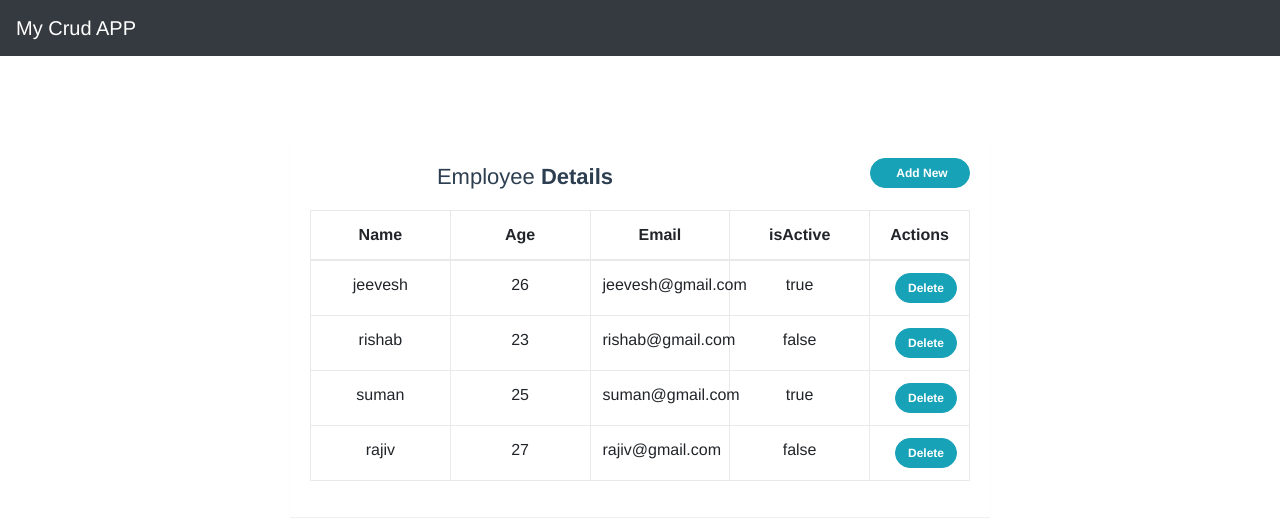
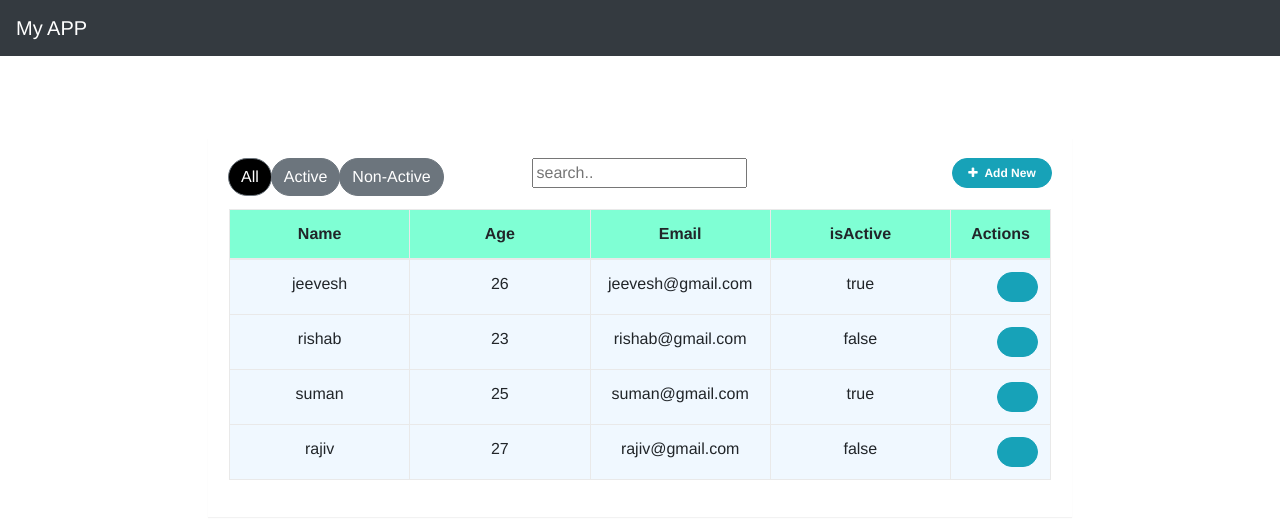
Before and after one commit to jeevaquarian/crud-emp-app, a Vue app: page / in a window 1280 px wide. Shown: the top 520 px of the page. Built offline with nearby package versions, Linux system fonts and the light colour scheme.

Commit message:
filter added

```diff
--- a/package.json
+++ b/package.json
@@ -11,6 +11,7 @@
     "bootstrap-vue": "^2.17.3",
     "core-js": "^3.6.5",
     "vue": "^2.6.11",
+    "vuelidate": "^0.7.6",
     "vuex": "^3.6.0"
   },
   "devDependencies": {
--- a/public/index.html
+++ b/public/index.html
@@ -5,6 +5,8 @@
     <meta http-equiv="X-UA-Compatible" content="IE=edge">
     <meta name="viewport" content="width=device-width,initial-scale=1.0">
     <link rel="icon" href="<%= BASE_URL %>favicon.ico">
+    <link rel="stylesheet" href="https://fonts.googleapis.com/icon?family=Material+Icons">
+<link rel="stylesheet" href="https://maxcdn.bootstrapcdn.com/font-awesome/4.7.0/css/font-awesome.min.css">
     <title><%= htmlWebpackPlugin.options.title %></title>
   </head>
   <body>
--- a/src/App.vue
+++ b/src/App.vue
@@ -14,14 +14,15 @@
 </template>
 
 <script>
-import Header from './components/Header'
-import employeeList from './components/employeeList'
+import Header from "./components/Header";
+import employeeList from "./components/employeeList";
 export default {
-  name: 'App',
+  name: "App",
   components: {
-    Header,employeeList
-  }
-}
+    Header,
+    employeeList,
+  },
+};
 </script>
 
 <style>
--- a/src/components/Header.vue
+++ b/src/components/Header.vue
@@ -1,7 +1,7 @@
 <template>
     <div>
   <b-navbar toggleable="lg" type="dark" variant="dark" fixed="top">
-    <b-navbar-brand href="#">My Crud APP</b-navbar-brand>
+    <b-navbar-brand href="#">My APP</b-navbar-brand>
   </b-navbar>
 </div>
 </template>
--- a/src/components/employeeList.vue
+++ b/src/components/employeeList.vue
@@ -4,12 +4,25 @@
         <div class="table-wrapper">
         <div class="table-title">
                 <div class="row">
-                    <div class="col-sm-8"><h2>Employee <b>Details</b></h2></div>
                     <div class="col-sm-4">
+                        <div class="filter-btn">
+             <b-button-group>
+  <b-button pill :class="{selected:filter==='all'}" @click="changeFilter('all')">All</b-button>
+  <b-button pill  :class="{selected:filter==='active'}"  @click="changeFilter('active')" >Active</b-button>
+  <b-button pill  :class="{selected:filter==='non-active'}" @click="changeFilter('non-active')" >Non-Active</b-button>
+  </b-button-group>
+                        </div>
+                    </div>
+                        <div class="col-sm-4 btn-add">
+                        <input type="text"  placeholder="search.."/>
+                    </div>
+                    <div class="col-sm-4 btn-add">
                         <button type="button"  @click="addNewRow" class="btn btn-info add-new"><i class="fa fa-plus"></i> Add New</button>
                     </div>
                 </div>
             </div>
+            <table>
+                <tr><td><form @submit.prevent="addNewEmployee" novalidate="true">
   <table class="table table-bordered">
                 <thead>
                     <tr>
@@ -17,26 +30,28 @@
                     </tr>
                 </thead>
                 <tbody>
-                    <tr v-for="(employee,index) in getEmployeelist" :key="index">
+                    <tr v-for="(employee,index) in get_filtered_employees" :key="index">
                         <td>{{employee.name}}</td>
                         <td>{{employee.age}}</td>
                         <td>{{employee.email}}</td>
                         <td>{{employee.isActive}}</td>
                         <td>
-                        <b-button  class="btn btn-info delete-btn" @click="deleteEmployee(employee)">Delete</b-button>
+                        <b-button  class="btn btn-info delete-btn" title="delete" @click="deleteEmployee(employee)"><i class="material-icons">&#xE872;</i></b-button>
                         </td>
                     </tr>
                                 <tr v-if="showNewRow">
                         <td><input type="text" v-model="employeeobj.name" class="form-control"></td>
-                        <td><input type="text" v-model="employeeobj.age" class="form-control"></td>
-                        <td><input type="text" v-model="employeeobj.email" class="form-control"></td>
+                        <td><input type="number" v-model="employeeobj.age" class="form-control"></td>
+                        <td><input  type="email" v-model="employeeobj.email" class="form-control"></td>
                      <td> <input type="checkbox" id="checkbox" v-model="employeeobj.isActive"></td>
                         <td>
-                        <b-button  class="delete-btn" @click="addNewEmployee">Submit</b-button>
+                        <b-button  type="submit" title="Add" class="delete-btn"><i class="material-icons">&#xE03B;</i></b-button>
                         </td>
                     </tr>
                 </tbody>
             </table>
+             </form></td></tr>
+             </table>
         </div>
         </div>
 </div>
@@ -63,13 +78,19 @@ export default {
         addNewRow(){
 this.showNewRow=true;
         },
+        changeFilter(value){
+            this.$store.dispatch('New_filter',value)
+
+        },
+
         addNewEmployee(){
-           if(this.employeeobj!=''){
+           if(this.employeeobj!='' && this.employeeobj.name!='' && this.employeeobj.age!='' && this.employeeobj.email!='' ){
+               if(!this.employeeobj.isActive){
+                   this.employeeobj.isActive=false;
+               }
            this.$store.dispatch('NEW_Employee',this.employeeobj);
-              this.isActive=false;
            this.showNewRow=false;
            this.employeeobj={};
-
 
 
            }
@@ -78,7 +99,14 @@ this.showNewRow=true;
 computed:{
     getEmployeelist(){
        return this.$store.getters.get_employees;
+    },
+    get_filtered_employees(){
+        return this.$store.getters.get_filtered_list;
+    },
+    filter(){
+        return this.$store.state.filter;
     }
+
 }
 }
 </script>
@@ -88,8 +116,14 @@ body {
     background: #F5F7FA;
     font-family: 'Open Sans', sans-serif;
 }
+thead{
+        background-color: aquamarine;
+}
+tbody{
+        background-color: aliceblue;
+}
 .table-wrapper {
-    width: 700px;
+    width: 80%;
     margin: 30px auto;
     background: #fff;
     padding: 20px;
@@ -176,4 +210,11 @@ table.table .form-control.error {
 table.table td .add {
     display: none;
 }
+.filter-btn{
+   position: fixed;
+}
+.selected {
+     background-color: black;
+}
+
 </style>
--- a/src/main.js
+++ b/src/main.js
@@ -7,6 +7,8 @@ import store from './store'
 
 Vue.config.productionTip = false
 
+
+
 new Vue({
   store,
   render: h => h(App),
--- a/src/store.js
+++ b/src/store.js
@@ -4,6 +4,7 @@ Vue.use(Vuex);
 
 export default new Vuex.Store({
     state:{
+        filter:'all',
         employees:[
             {name:'jeevesh',age:26,email:'jeevesh@gmail.com',isActive:true},
             {name:'rishab',age:23,email:'rishab@gmail.com',isActive:false},
@@ -14,7 +15,22 @@ export default new Vuex.Store({
     getters:{
         get_employees(state){
             return state.employees
+        },
+        get_filtered_list(state){
+            if(state.filter==='all'){
+                return state.employees;
+            }
+            else if(state.filter==='active'){
+                return state.employees.filter(employee=>employee.isActive);
+
+            }
+            else if(state.filter==='non-active'){
+                return state.employees.filter(employee=>!employee.isActive);
+
+            }
+            return state.employees;
         }
+
     },
     mutations:{
         New_Employee(state,payload){
@@ -28,6 +44,9 @@ export default new Vuex.Store({
         Delete_Employee(state,employee){
             var index=state.employees.indexOf(employee)
             state.employees.splice(index,1)
+        },
+        New_Filter(state,filterval){
+       state.filter=filterval;
         }
     },
     actions:{
@@ -37,7 +56,13 @@ export default new Vuex.Store({
         Delete_Todo({commit},employee){
             commit('Delete_Employee',employee)
 
-        }
+        },
+
+        New_filter({commit},newfiltervalue){
+            commit('New_Filter',newfiltervalue)
+
+        },
+
 
     }
 })
```
Also changed, not shown: 1 other file (tests, documents, lock files or other folders). Lines whose indentation alone changed are shown as unchanged.
